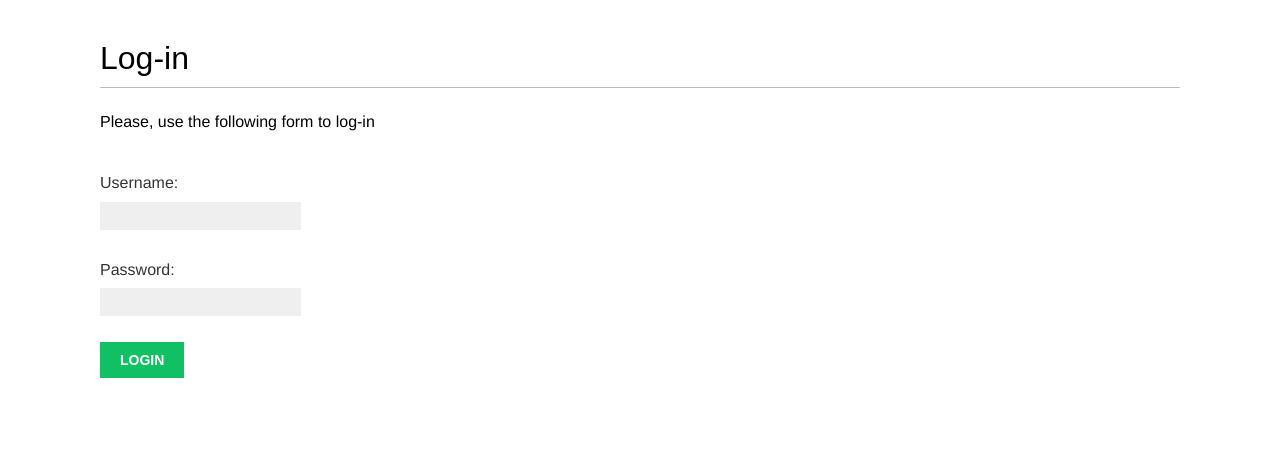
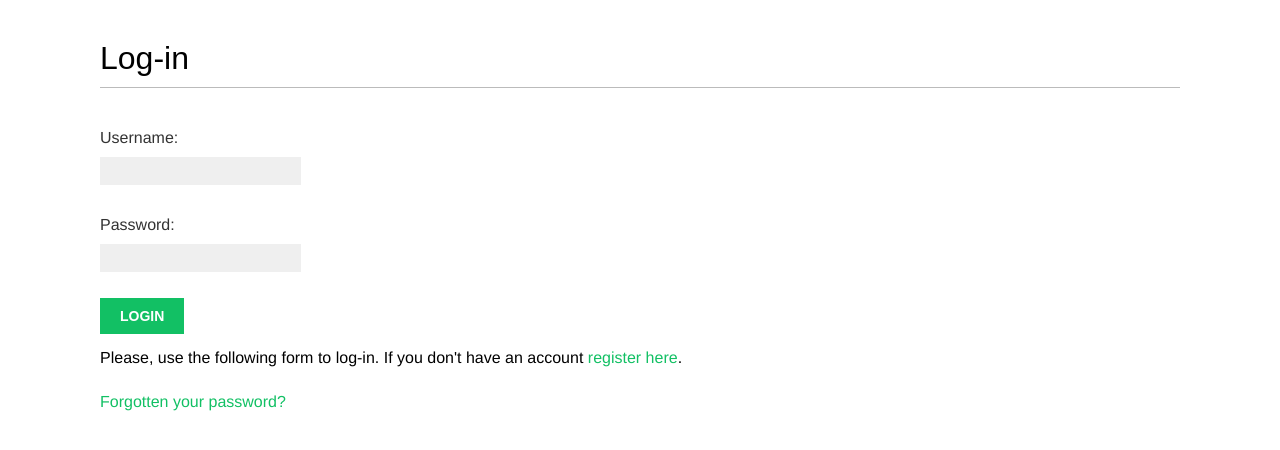
Before and after one commit to Baah-Danso-Kenneth/social-website, a Django app: page /accounts/login/ in a window 1280 px wide. Shown: the part 47-497 px from the top of the page. Run offline with Django 4.2, Linux system fonts and the light colour scheme; some web fonts are replaced.

Commit message:
registration page made accessible to from the login-page

```diff
--- a/accounts/templates/accounts/login.html
+++ b/accounts/templates/accounts/login.html
@@ -4,11 +4,20 @@
 {%block content%}
 <div>
     <h1>Log-in</h1>
-    <p>Please, use the following form to log-in</p>
     <form  method="post">
         {{form.as_p}}
         {%csrf_token%}
         <input type="submit" value="login">
+        <p>
+         Please, use the following form to log-in.
+       If you don't have an account <a href="{% url 'accounts:register' %}">register here</a>.
+     </p>
+
+        <p>
+       <a href="{% url 'accounts:password_reset' %}">
+    Forgotten your password?
+</a>
+</p>
     </form>
 </div>
 {%endblock%}
--- a/accounts/templates/accounts/register.html
+++ b/accounts/templates/accounts/register.html
@@ -7,5 +7,6 @@
 {{ user_form.as_p }}
 {% csrf_token %}
 <p><input type="submit" value="Create my account"></p>
+    <p><a href="{%url 'accounts:login'%}">Already have an account?</a></p>
 </form>
 {% endblock %}
--- a/accounts/templates/registration/login.html
+++ b/accounts/templates/registration/login.html
@@ -16,11 +16,12 @@ Please try again.
 {% csrf_token %}
 <input type="hidden" name="next" value="{{ next }}" />
 <p><input type="submit" value="Log-in"></p>
-</form>
     <p>
 <a href="{% url 'accounts:password_reset' %}">
   Forgotten your password?
 </a>
 </p>
+</form>
+
 </div>
 {% endblock %}
--- a/accounts/views.py
+++ b/accounts/views.py
@@ -35,8 +35,7 @@ def registerUser(request):
     if request.method=="POST":
         user_form = UserRegistrationForm(request.POST)
         if user_form.is_valid():
-            new_user=user_form.cleaned_data
-            new_user.save(commit=False)
+            new_user=user_form.save(commit=False)
 
             new_user.set_password(
                 user_form.cleaned_data['password']
```
